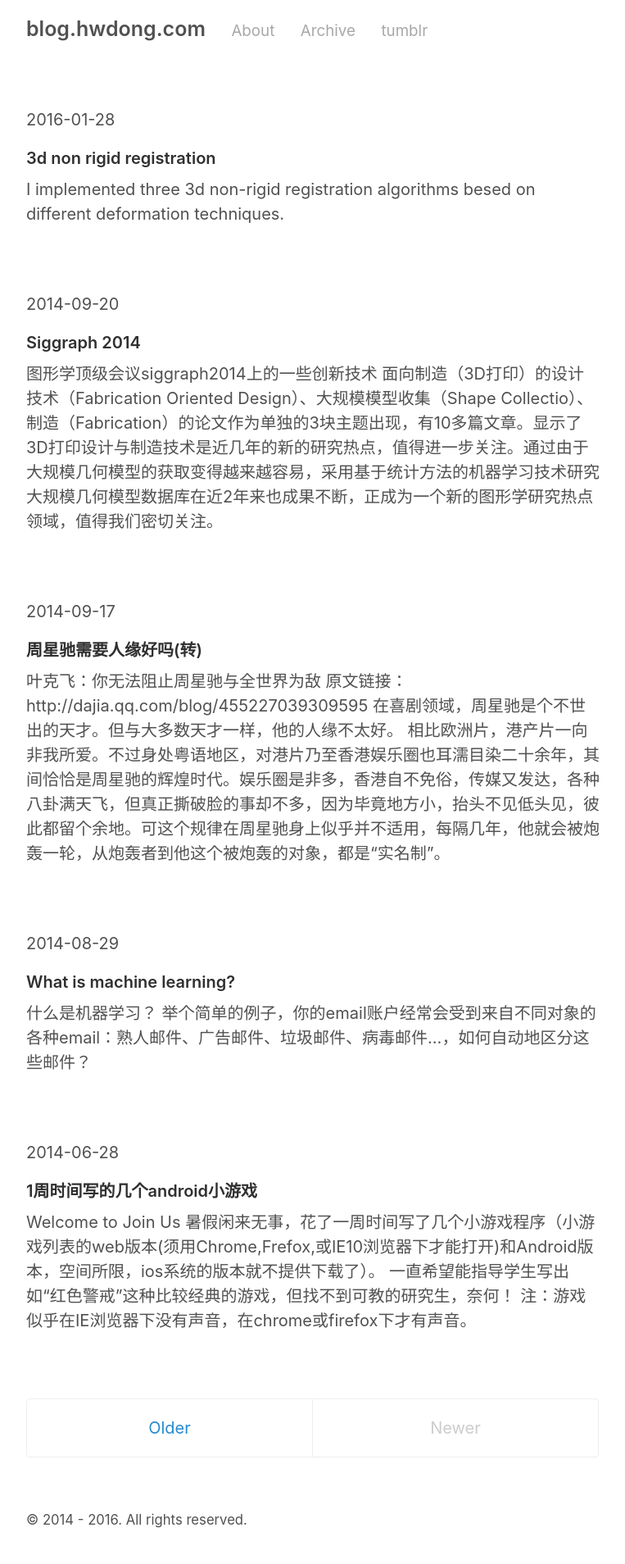
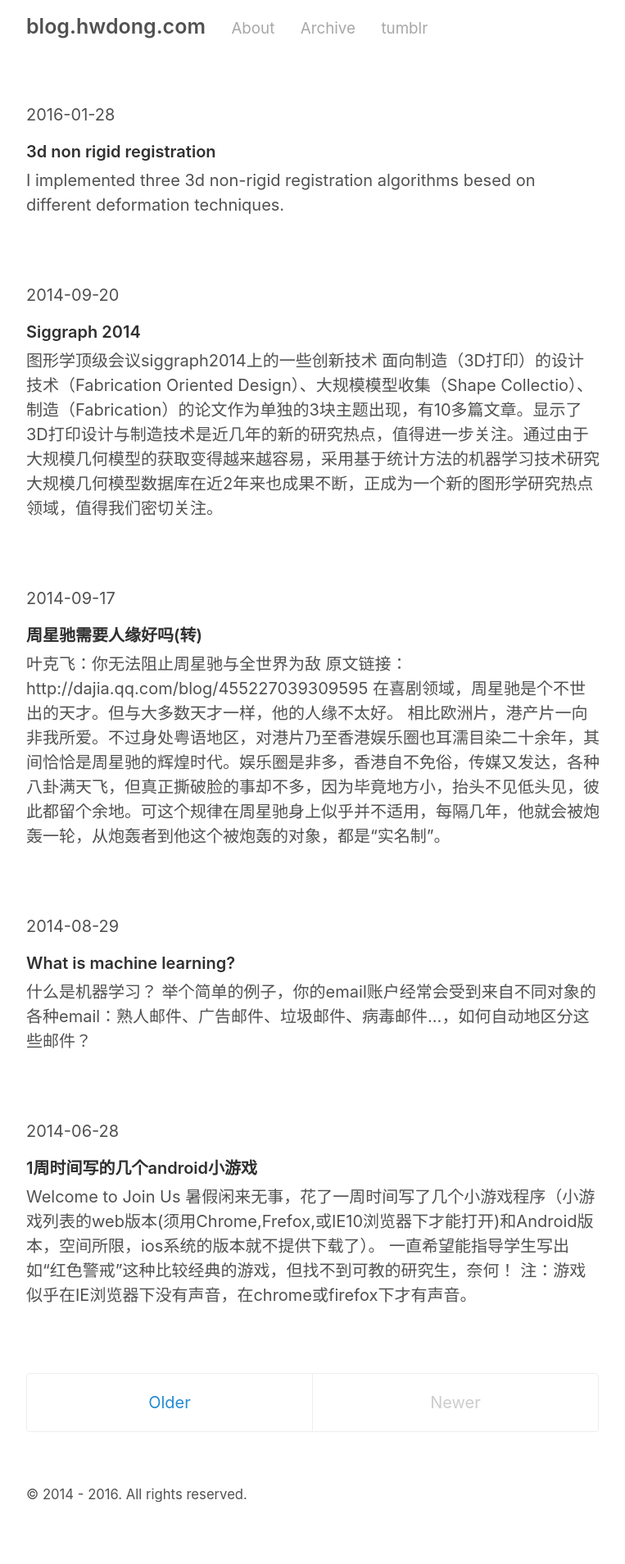
Before and after one commit to hwdong/hwdong-old.github.io, a Jekyll site: the page built from index.html, in a window 1280 px wide. Shown: the whole page at 82% size, without its empty margins (258-1021 px from the left). Built offline with Jekyll 4.4.1, drawn with Linux system fonts in a browser that asks for light colours; Markdown is read by kramdown in place of the engine named in the settings; the list of posts is cut into pages by our own code; after the commit the page ends 1877 px from its top, so only the background shows below that.

```diff
--- a/_sass/_type.scss
+++ b/_sass/_type.scss
@@ -5,7 +5,7 @@
 h1, h2, h3, h4, h5, h6 {
   margin-bottom: .5rem;
   font-weight: 600;
-  line-height: 1.25;
+  line-height: 1.0;
   color: #313131;
   text-rendering: optimizeLegibility;
 }
```
